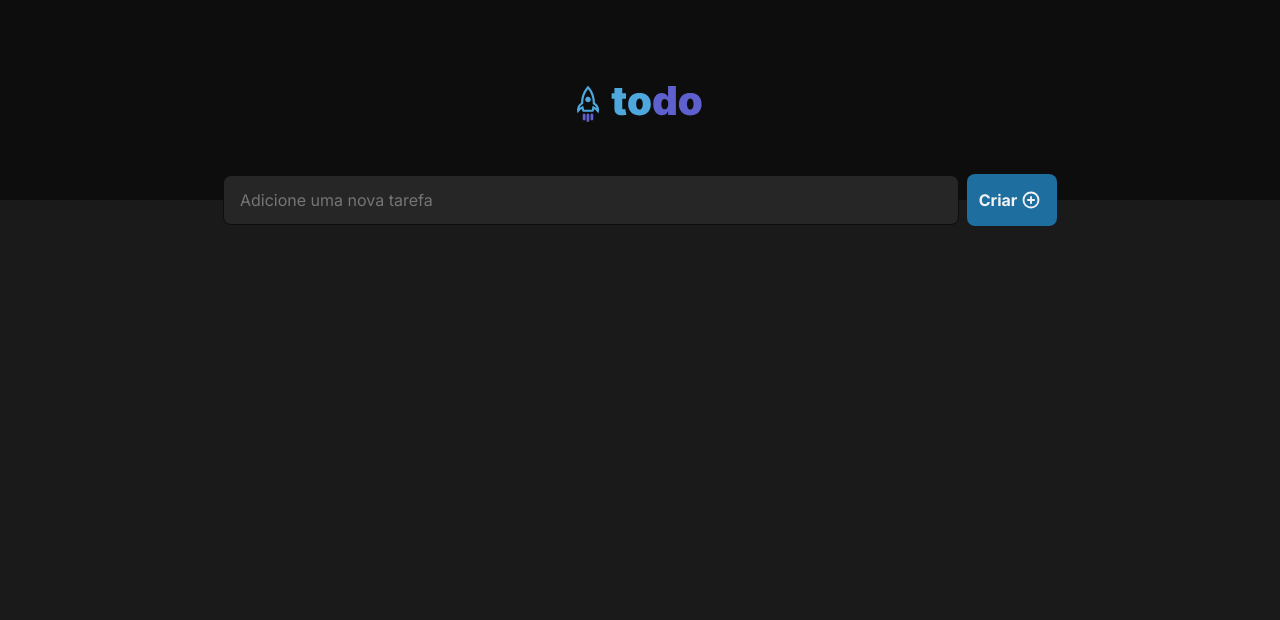
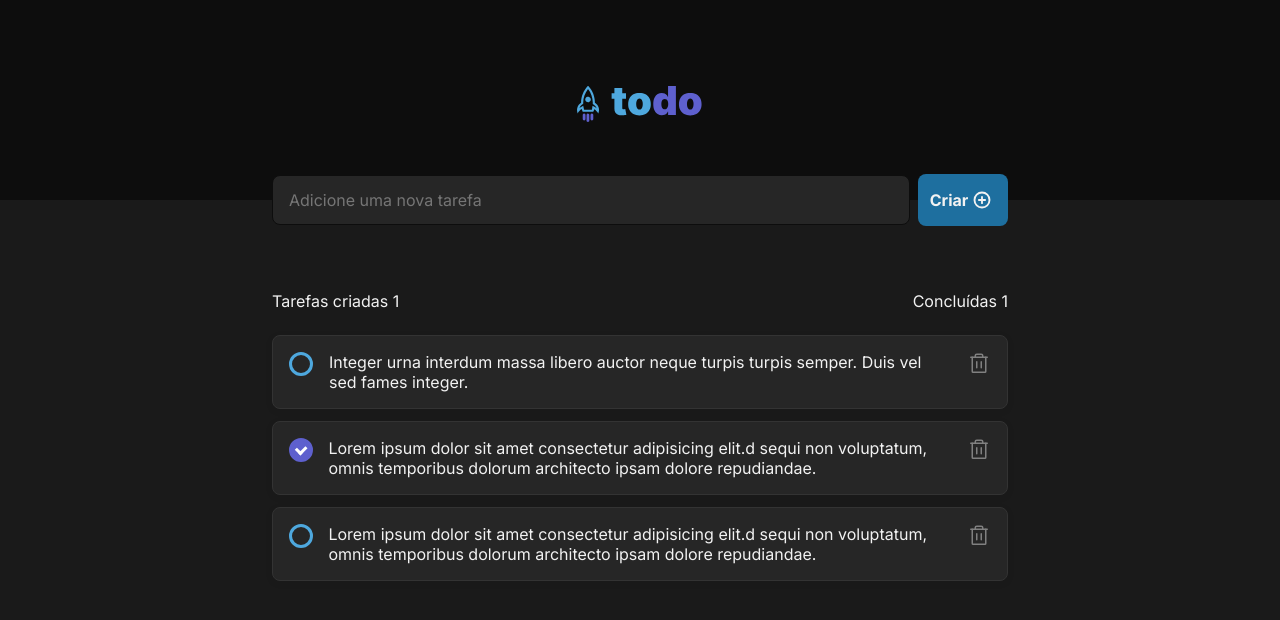
Before and after one commit to saviojks/desafio-todo-list, a React (Vite) app: page / in a window 1280 px wide. Shown: the top 620 px of the page. Built offline with nearby package versions, Linux system fonts and the light colour scheme.

Commit message:
task styles

```diff
--- a/src/App.tsx
+++ b/src/App.tsx
@@ -1,4 +1,5 @@
 import { Header } from './components/Header';
+import { Tasks } from './components/Tasks';
 import { TodoForm } from './components/TodoForm';
 import './global.css';
 export function App() {
@@ -7,6 +8,7 @@ export function App() {
     <div className="App">
       <Header />
       <TodoForm />
+      <Tasks />
     </div>
   )
 }
--- /dev/null
+++ b/src/components/Tasks.module.css
@@ -0,0 +1,110 @@
+.tasksContainer {
+  display: flex;
+  align-items: center;
+  flex-direction: column;
+  gap: 1.5rem;
+  margin-top: 4rem;
+}
+
+.tasksHeader {
+  width: 46rem;
+  display: flex;
+  justify-content: space-between;
+  align-items: center;
+}
+
+.tasksList {
+  width: 46rem;
+}
+
+.task + .task {
+  margin-top: 0.75rem;
+}
+
+.task {
+  background: var(--gray-500);
+  display: flex;
+  align-items: flex-start;
+  flex-direction: row;
+  padding: 1rem;
+
+  box-sizing: border-box;
+
+  gap: 0.9rem;
+
+  border: 1px solid var(--gray-400);
+  box-shadow: 0px 2px 8px rgba(0, 0, 0, 0.06);
+  border-radius: 8px;
+  align-self: stretch;
+}
+.taskInput {
+  border: 1px solid var(--blue);
+  border-radius: 100%;
+  width: 1rem;
+  height: 1rem;
+  line-height: 0;
+}
+
+.task {
+  position: relative;
+}
+
+.task label:hover {
+  border: 3px solid var(--blue-dark);
+}
+
+.task label {
+  background-color: transparent;
+  border: 3px solid var(--blue);
+  border-radius: 50%;
+  cursor: pointer;
+  position: absolute;
+  width: 1.5rem;
+  height: 1.5rem;
+}
+
+.task p {
+  margin-left: 0.75rem;
+}
+
+.task label:after {
+  display: flex;
+  align-items: center;
+  border: 3px solid #fff;
+  border-top: none;
+  border-right: none;
+  content: "";
+  transform: rotate(-45deg);
+  opacity: 0;
+  position: absolute;
+  width: 0.456rem;
+  height: 0.293rem;
+  top: 0.27rem;
+  left: 0.27rem;
+}
+
+.task input[type="checkbox"] {
+  visibility: hidden;
+}
+
+.task input[type="checkbox"]:checked + label:hover {
+  background-color: var(--purple);
+  border-color: var(--purple);
+}
+
+.task input[type="checkbox"]:checked + label {
+  background-color: var(--purple-dark);
+  border-color: var(--purple-dark);
+}
+
+.task input[type="checkbox"]:checked + label:after {
+  opacity: 1;
+}
+
+.task svg {
+  color: var(--gray-300);
+}
+
+.deleteButton {
+  line-height: 0;
+}
--- /dev/null
+++ b/src/components/Tasks.tsx
@@ -0,0 +1,49 @@
+import styles from './Tasks.module.css';
+import { PlusCircle, Trash } from 'phosphor-react';
+import { useState } from 'react';
+
+export function Tasks() {
+    const [checked, setChecked] = useState(true)
+    const [tasks, setTasks] = useState([
+        {
+            id: 1,
+            todo: 'Integer urna interdum massa libero auctor neque turpis turpis semper. Duis vel sed fames integer.',
+            isCompleted: false
+        },
+        {
+            id: 2,
+            todo: 'Lorem ipsum dolor sit amet consectetur adipisicing elit.d sequi non voluptatum, omnis temporibus dolorum architecto ipsam dolore repudiandae.',
+            isCompleted: true
+        },
+        {
+            id: 3,
+            todo: 'Lorem ipsum dolor sit amet consectetur adipisicing elit.d sequi non voluptatum, omnis temporibus dolorum architecto ipsam dolore repudiandae.',
+            isCompleted: false
+        },
+    ])
+
+
+    return (
+        <div className={styles.tasksContainer}>
+            <header className={styles.tasksHeader} >
+                <p>Tarefas criadas <span className="">1</span></p>
+                <p>Concluídas <span className="">1</span></p>
+            </header>
+            <div className={styles.tasksList}>
+                {tasks.map((task) => {
+                    return (
+
+                        <div key={task.id} className={styles.task}>
+                            <input className={styles.taskInput} onChange={() => setChecked(!checked)} checked={task.isCompleted} type="checkbox" />
+                            <label onClick={() => setChecked(!checked)} htmlFor="checkbox"></label>
+                            <p> {task.todo}</p>
+                            <button className={styles.deleteButton} onClick={() => { }}>
+                                <Trash size={24} />
+                            </button>
+                        </div>
+                    )
+                })}
+            </div>
+        </div >
+    )
+}
--- a/src/components/TodoForm.module.css
+++ b/src/components/TodoForm.module.css
@@ -12,7 +12,7 @@
   height: 3.15rem;
   background: var(--gray-500);
   border: 1px solid var(--gray-700);
-  width: 46rem;
+  width: 39.875rem;
   border-radius: 8px;
   padding: 1rem;
   color: var(--gray-100);
--- a/src/global.css
+++ b/src/global.css
@@ -30,7 +30,7 @@
 }
 body {
   background: var(--gray-600);
-  color: var(var(--gray-100));
+  color: var(--gray-100);
   --webkit-font-smoothing: antialiased;
 }
 body,
@@ -41,3 +41,8 @@ button {
   font-weight: 400;
   font-size: 1rem;
 }
+
+button {
+  background: transparent;
+  border: 0;
+}
```
